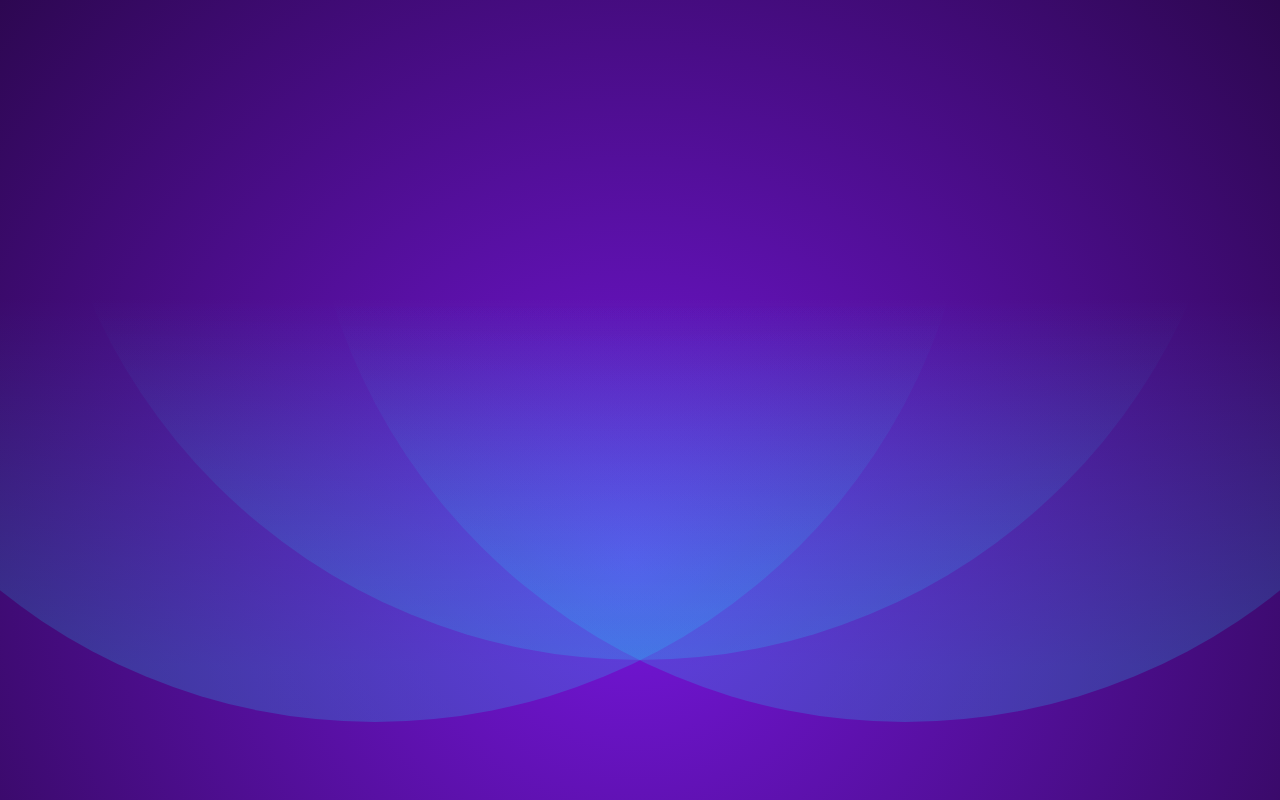
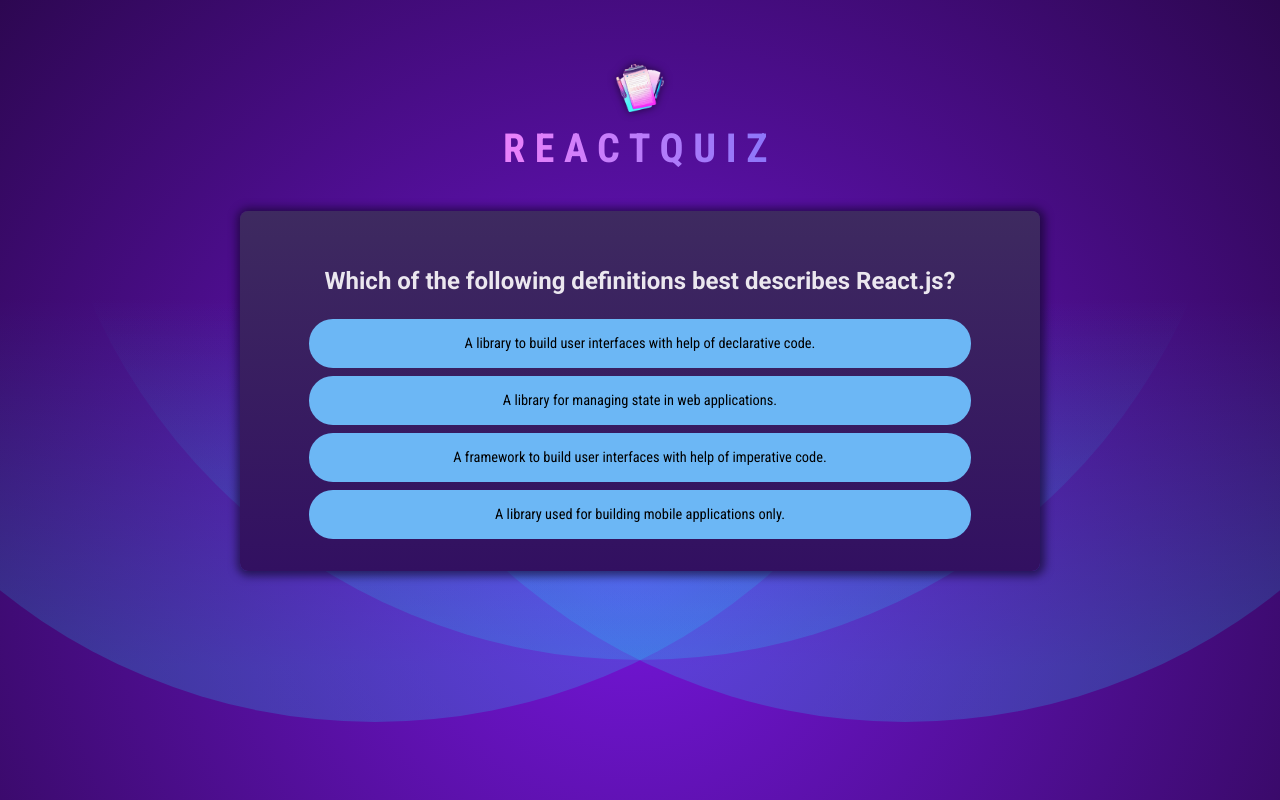
Before and after one commit to Koyirov/quiz-app, a React (Vite) app: page / in a window 1280 px wide. Built offline with nearby package versions, Linux system fonts and the light colour scheme.

Commit message:
some lig added

```diff
--- a/src/App.jsx
+++ b/src/App.jsx
@@ -1,3 +1,15 @@
-function App() {}
+import Header from './components/Header.jsx';
+import Quiz from './components/Quiz.jsx';
+
+function App() {
+    return (
+        <>
+            <Header />
+            <main>
+                <Quiz />
+            </main>
+        </>
+    )
+}
 
 export default App;
--- /dev/null
+++ b/src/components/Header.jsx
@@ -0,0 +1,12 @@
+import logoImg from "../assets/quiz-logo.png";
+
+function Header() {
+    return (
+        <header>
+            <img src={logoImg} alt={"Quiz logo"}/>
+            <h1>ReactQuiz</h1>
+        </header>
+    );
+}
+
+export default Header;
--- /dev/null
+++ b/src/components/Quiz.jsx
@@ -0,0 +1,48 @@
+import { useState } from 'react';
+
+import QUESTIONS from '../questions';
+import quizCompleteImg from '../assets/quiz-complete.png';
+
+function Quiz() {
+
+    const [userAnswers, setUserAnswers] = useState([]);
+
+    const activeQuestionIndex = userAnswers.length;
+    const shuffledAnswers = [...QUESTIONS[activeQuestionIndex].answers];
+    shuffledAnswers.sort(() => Math.random - 0.5);
+    const quizIsComplete = QUESTIONS.length - 1 === activeQuestionIndex;
+
+    const handleSelectAnswer = (selectedAnswer) => {
+        setUserAnswers((prevUserAnswers) => {
+            return [selectedAnswer, ...prevUserAnswers]
+        });
+    }
+
+    if(quizIsComplete){
+        return (
+            <div id="summary">
+                <img src={quizCompleteImg} alt="Trophy icon"/>
+                <h2>Quiz Completed</h2>
+            </div>
+        )
+    }
+
+    return (
+        <div id="quiz">
+            <div id="questions">
+                <h2>{QUESTIONS[activeQuestionIndex].text}</h2>
+                <ul id="answers">
+                    {shuffledAnswers.map((answer) => (
+                        <li key={answer} className="answer">
+                            <button onClick={() => handleSelectAnswer(answer)}>
+                                {answer}
+                            </button>
+                        </li>
+                    ))}
+                </ul>
+            </div>
+        </div>
+    );
+}
+
+export default Quiz;
--- /dev/null
+++ b/src/questions.js
@@ -0,0 +1,72 @@
+export default [
+    {
+        id: 'q1',
+        text: 'Which of the following definitions best describes React.js?',
+        answers: [
+            'A library to build user interfaces with help of declarative code.',
+            'A library for managing state in web applications.',
+            'A framework to build user interfaces with help of imperative code.',
+            'A library used for building mobile applications only.',
+        ],
+    },
+    {
+        id: 'q2',
+        text: 'What purpose do React hooks serve?',
+        answers: [
+            'Enabling the use of state and other React features in functional components.',
+            'Creating responsive layouts in React applications.',
+            'Handling errors within the application.',
+            'Part of the Redux library for managing global state.',
+        ],
+    },
+    {
+        id: 'q3',
+        text: 'Can you identify what JSX is?',
+        answers: [
+            'A JavaScript extension that adds HTML-like syntax to JavaScript.',
+            'A JavaScript library for building dynamic user interfaces.',
+            'A specific HTML version that was explicitly created for React.',
+            'A tool for making HTTP requests in a React application.',
+        ],
+    },
+    {
+        id: 'q4',
+        text: 'What is the most common way to create a component in React?',
+        answers: [
+            'By defining a JavaScript function that returns a renderable value.',
+            'By defining a custom HTML tag in JavaScript.',
+            'By creating a file with a .jsx extension.',
+            'By using the "new" keyword followed by the component name.',
+        ],
+    },
+    {
+        id: 'q5',
+        text: 'What does the term "React state" imply?',
+        answers: [
+            'An object in a component that holds values and may cause the component to render on change.',
+            'The lifecycle phase a React component is in.',
+            'The overall status of a React application, including all props and components.',
+            'A library for managing global state in React applications.',
+        ],
+    },
+    {
+        id: 'q6',
+        text: 'How do you typically render list content in React apps?',
+        answers: [
+            'By using the map() method to iterate over an array of data and returning JSX.',
+            'By using the for() loop to iterate over an array of data and returning JSX.',
+            'By using the forEach() method to iterate over an array of data and returning JSX.',
+            'By using the loop() method to iterate over an array of data and returning JSX.',
+        ],
+    },
+    {
+        id: 'q7',
+        text: 'Which approach can NOT be used to render content conditionally?',
+        answers: [
+            'Using a the #if template syntax.',
+            'Using a ternary operator.',
+            'Using the && operator.',
+            'Using an if-else statement.',
+        ],
+    },
+];
```
